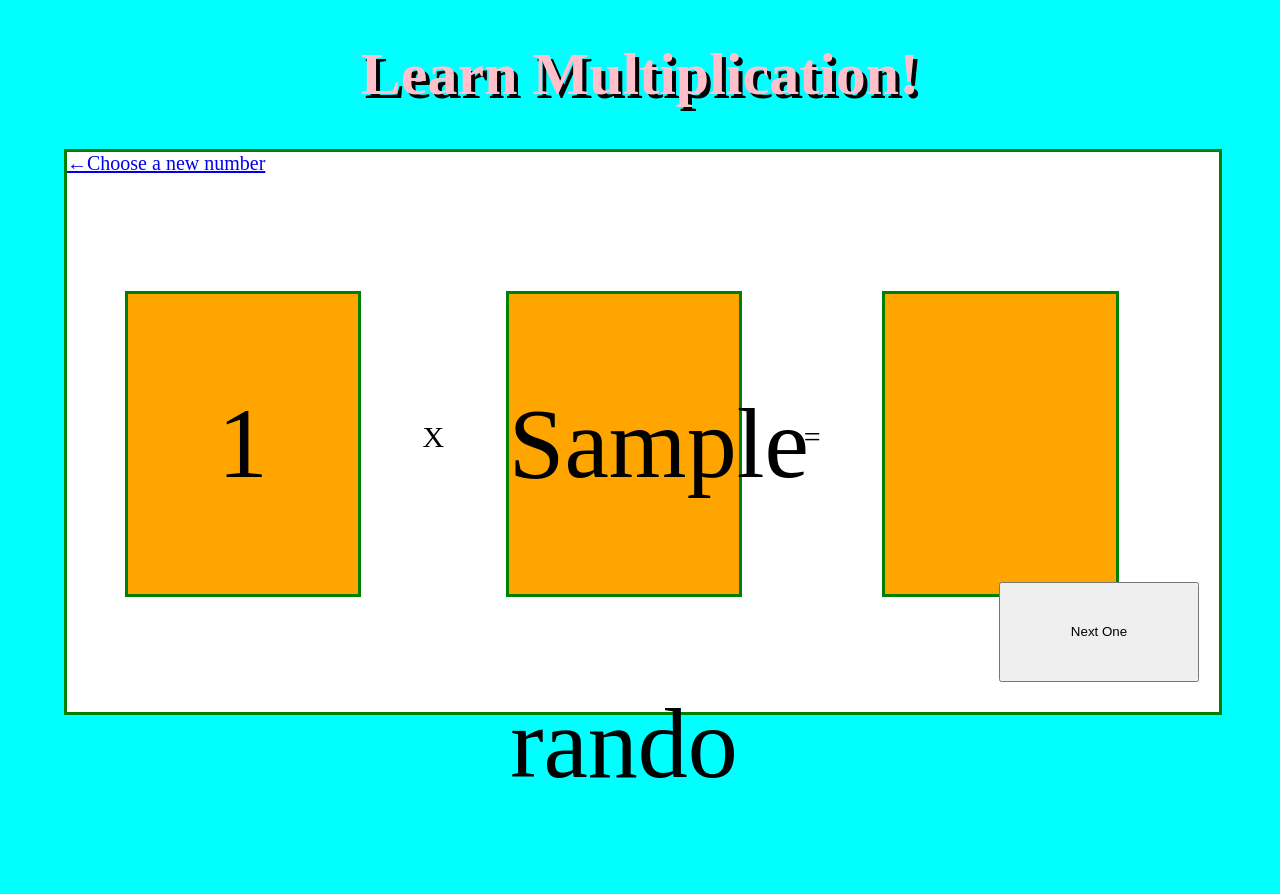
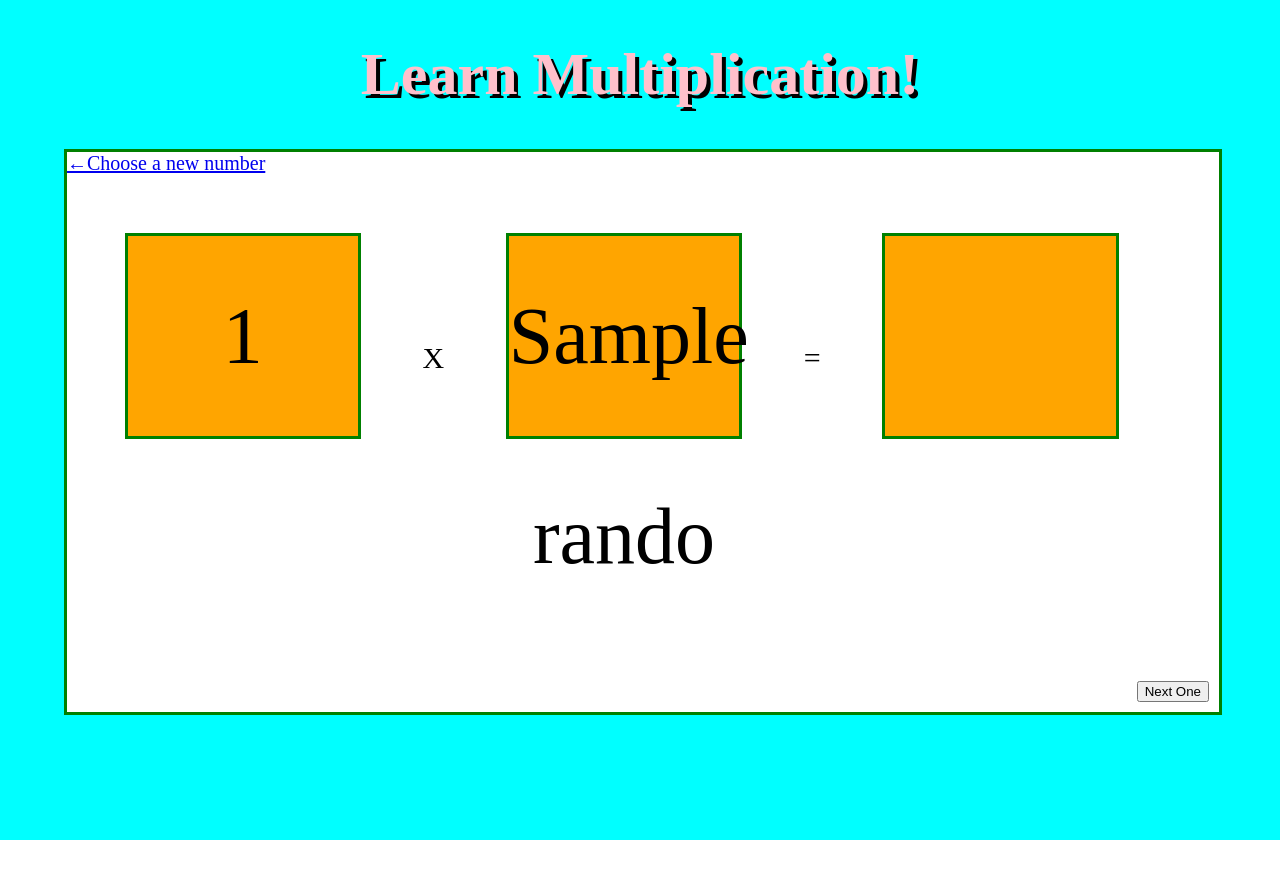
Before and after one commit to sepehrhaj77/FlashCards, a Flask app: template templates/main.html in a window 1280 px wide. After the commit the page ends 840 px from the top, so only its background shows below. Run offline with Flask 2, Linux system fonts and the light colour scheme; the template is opened without the code that fills it: most values are stand-ins (such as "Sample title", 1, 10 or a date in 2020).

Commit message:
fixed position and size issues

```diff
--- a/static/css/main.css
+++ b/static/css/main.css
@@ -38,17 +38,17 @@
 
 .cards {
   width: 20%;
-  height: 300px;
+  height: 200px;
   background-color: orange;
   clear: both;
   display: inline-block;
   border: 3px solid green;
-  margin-top: 10%;
+  margin-top: 5%;
   margin-bottom: 10%;
   text-align: center;
   vertical-align: middle;
-  line-height: 300px;
-  font-size: 100px;
+  line-height: 200px;
+  font-size: 80px;
 }
 
 #first {
@@ -76,21 +76,13 @@
 }
 
 #hidden {
-  bottom: 150px;
-  overflow: hidden;
-  float: right;
-  position: relative;
-  margin: 20px;
+  position: absolute;
+  right: 0;
+  bottom: 0;
+  margin: 10px;
 }
 
 #hidden input {
-  visibility: hidden;
-}
-
-#hidden button {
-  float: right;
-  clear: both;
-  width: 200px;
-  height: 100px;
+  display: none;
 }
 /*# sourceMappingURL=main.css.map */
--- a/static/css/main.scss
+++ b/static/css/main.scss
@@ -41,17 +41,17 @@
 
 .cards{
     width: 20%;
-    height: 300px;
+    height: 200px;
     background-color: orange;
     clear: both;
     display: inline-block;
     border: 3px solid green;
-    margin-top: 10%;
+    margin-top: 5%;
     margin-bottom: 10%;
     text-align: center;
     vertical-align: middle;
-    line-height: 300px;
-    font-size: 100px;
+    line-height: 200px;
+    font-size: 80px;
 }
 
 #first{
@@ -75,18 +75,16 @@
 }
 
 #hidden{
-    bottom: 150px;
-    overflow: hidden;
-    float: right;
-    position: relative;
-    margin: 20px;
+    position: absolute;
+    right: 0;
+    bottom: 0;
+    margin: 10px;
     input{
-        visibility: hidden;
+        display: none;
+
     }
     button{
-        float: right;
-        clear: both;
-        width: 200px;
-        height: 100px;
+
+
     }
 }
```
Also changed, not shown: 1 other file.
